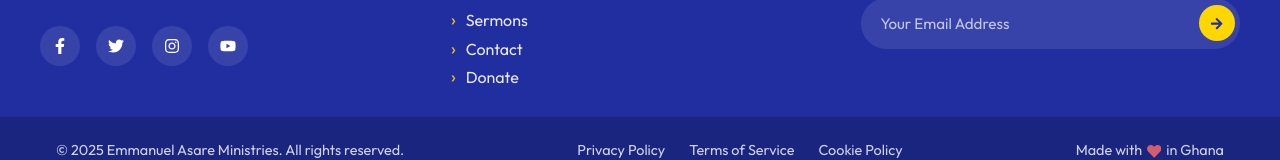
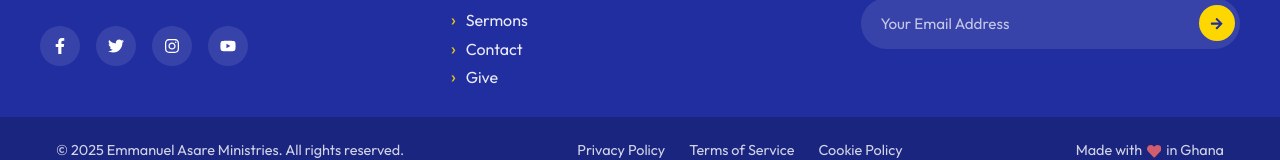
Before and after one commit to SakyiErnest/EA-ministries, a React (Vite) app: page /Partnership in a window 1280 px wide. Shown: the part 1904-2064 px from the top of the page. Built offline with nearby package versions, Linux system fonts and the light colour scheme; no server answers.

Commit message:
footer changes

```diff
--- a/src/Components/Footer/Footer.jsx
+++ b/src/Components/Footer/Footer.jsx
@@ -66,7 +66,7 @@ function Footer() {
             <Link to="/Events">Events</Link>
             <Link to="/Sermons">Sermons</Link>
             <Link to="/Contact">Contact</Link>
-            <Link to="/Give">Donate</Link>
+            <Link to="/Give">Give</Link>
           </div>
         </div>
 
```
